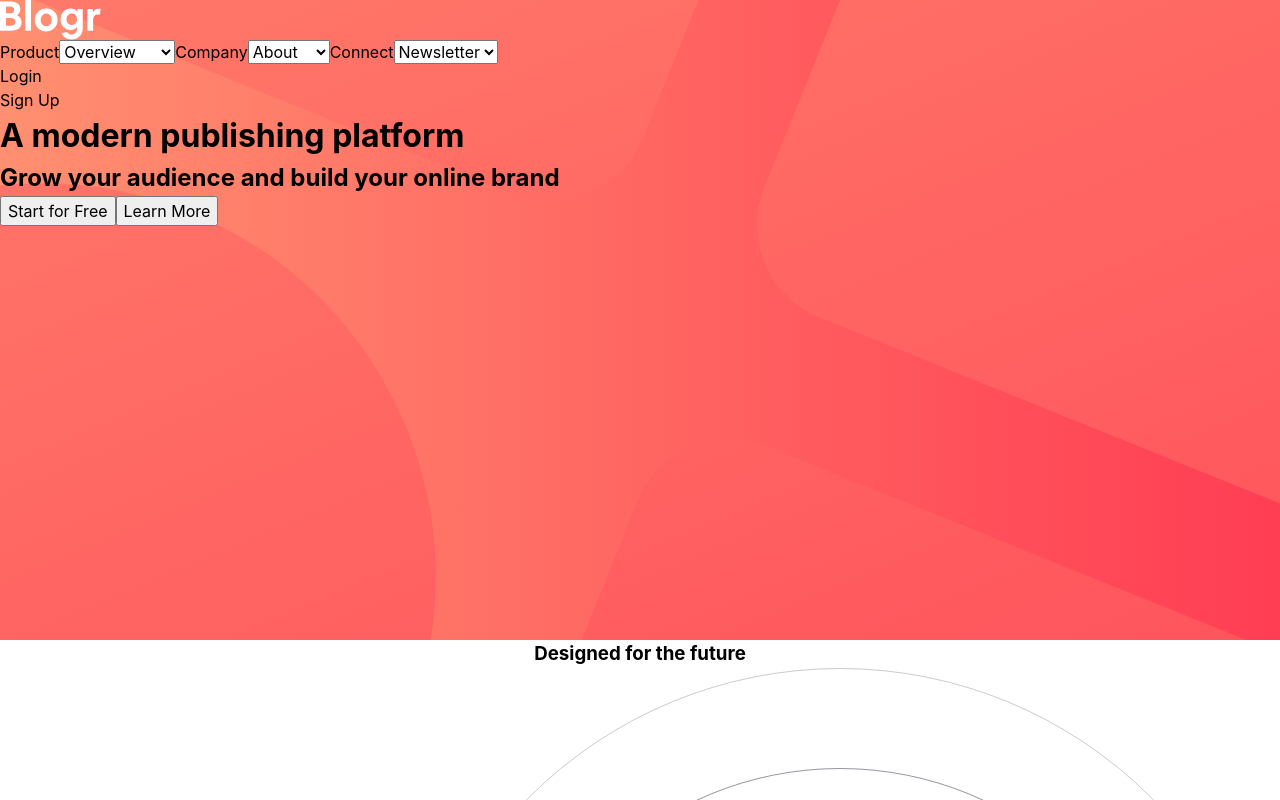
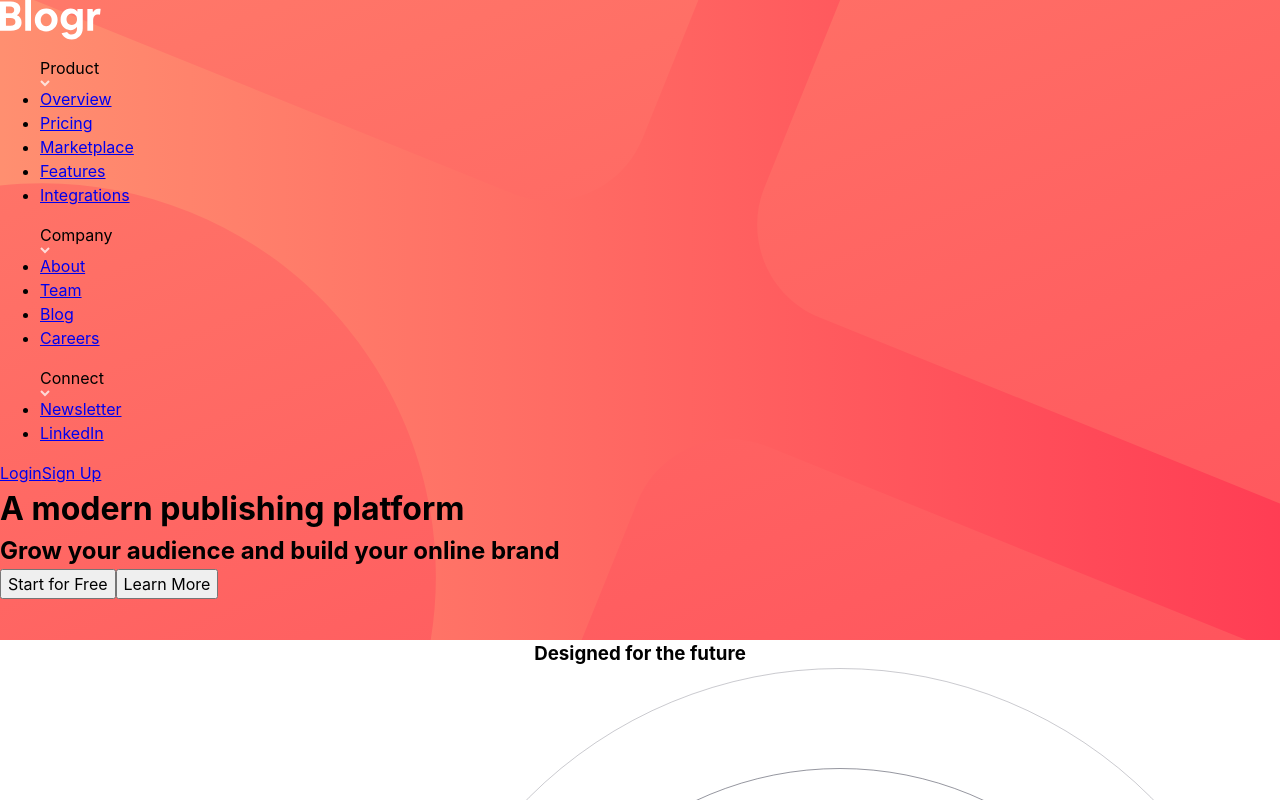
Before and after one commit to DeeDowns/blogr-landing-page, a React (Create React App) app in the folder blogr-landing-page/: page / in a window 1280 px wide. Shown: the top 800 px of the page. Built offline with nearby package versions, Linux system fonts and the light colour scheme.

Commit message:
restructure header

```diff
--- a/blogr-landing-page/src/components/Header.js
+++ b/blogr-landing-page/src/components/Header.js
@@ -1,5 +1,6 @@
 import React from 'react'
 import blogrlogo from '../images/logo.svg'
+import iconArrow from '../images/icon-arrow-light.svg'
 import './Header.css';
 
 const Header = () => {
@@ -8,39 +9,39 @@ const Header = () => {
     return (
         <header>
             <div className='intro-div'>
-                <img src={blogrlogo} alt='blogr logo' />
                 <nav>
-                    <label>Product</label>
-                    <select>
-                    <option>Overview</option>
-                    <option>Pricing</option>
-                    <option>Marketplace</option>
-                    <option>Features</option>
-                    <option>Integrations</option>
-                    </select>
+                    <img src={blogrlogo} alt='blogr logo' />
+                    <div className='dropdowns'>
+                        <ul>Product <img src={iconArrow} alt='arrow' />
+                            <li><a href='#'>Overview</a></li>
+                            <li><a href='#'>Pricing</a></li>
+                            <li><a href='#'>Marketplace</a></li>
+                            <li><a href='#'>Features</a></li>
+                            <li><a href='#'>Integrations</a></li>
+                        </ul>
 
-                    <label>Company</label>
-                    <select>
-                    <option>About</option>
-                    <option>Team</option>
-                    <option>Blog</option>
-                    <option>Careers</option>
-                    </select>
+                        <ul>Company <img src={iconArrow} alt='arrow' />
+                            <li><a href='#'>About</a></li>
+                            <li><a href='#'>Team</a></li>
+                            <li><a href='#'>Blog</a></li>
+                            <li><a href='#'>Careers</a></li>
+                        </ul>
 
-                    <label>Connect</label>
-                    <select>
-                    <option>Newsletter</option>
-                    <option>LinkedIn</option>
-                    </select>
-                    <div>
-                        <p>Login</p>
-                        <p>Sign Up</p>
+                        <ul>Connect <img src={iconArrow} alt='arrow' />
+                            <li><a href='#'>Newsletter</a></li>
+                            <li><a href='#'>LinkedIn</a></li>
+                        </ul>
                     </div>
+
+                    <div className='login-signup'>
+                            <a href='#'>Login</a>
+                            <a href='#'>Sign Up</a>
+                        </div>
                 </nav>
-                <div>
+                <div className='description'>
                     <h1>A modern publishing platform</h1>
                     <h2>Grow your audience and build your online brand</h2>
-                    <div>
+                    <div className='button-group'>
                         <button>Start for Free</button>
                         <button>Learn More</button>
                     </div>
```
